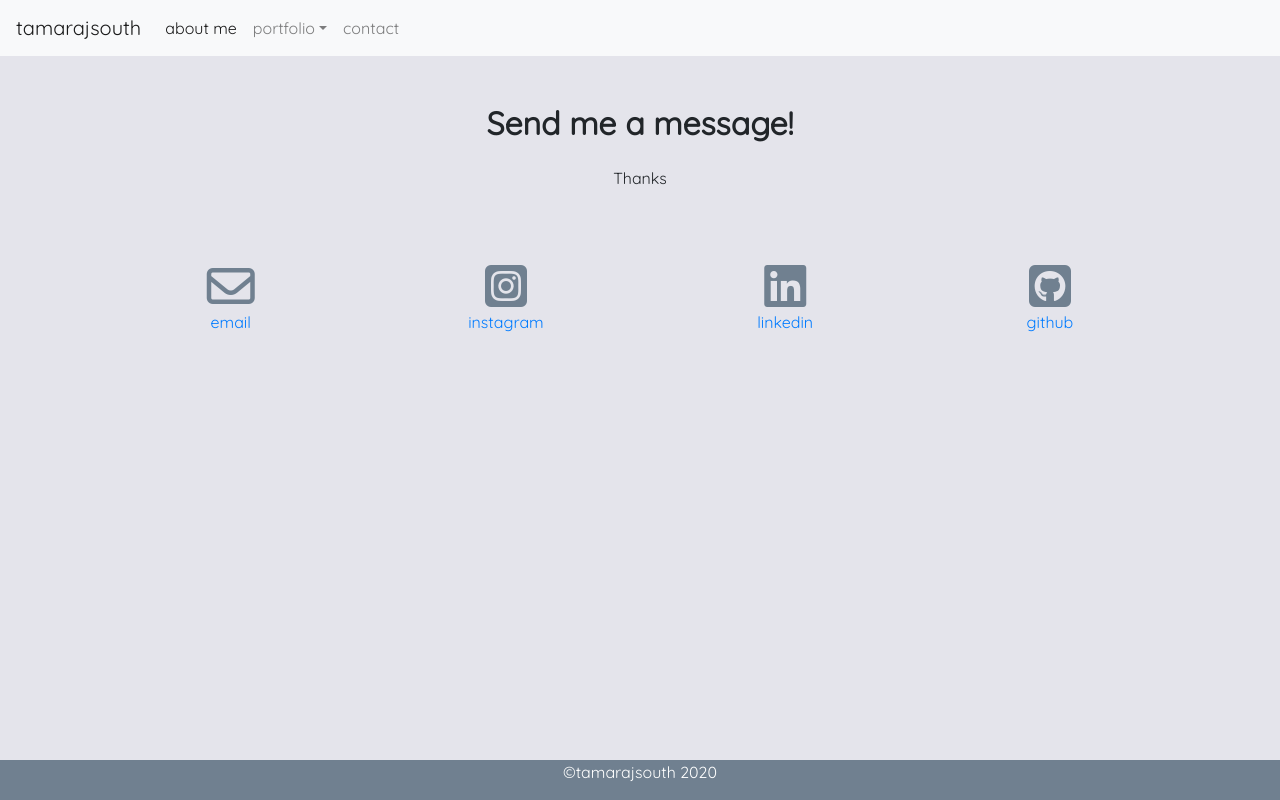
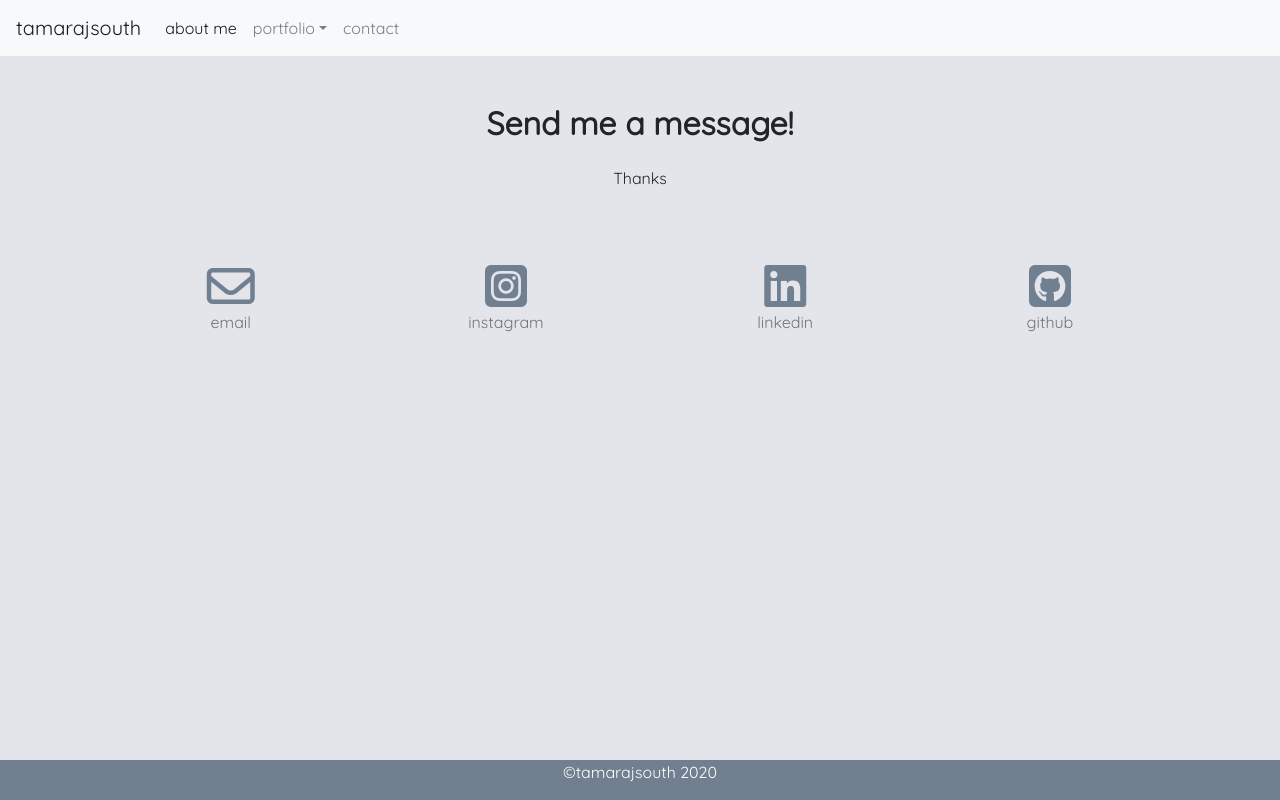
Before and after one commit to Tamarajsouth/Responsive-Portfolio, a plain HTML site: page contact.html in a window 1280 px wide. Drawn offline with nearby package versions, Linux system fonts and the light colour scheme.

Commit message:
updates to contact.html

```diff
--- a/contact.html
+++ b/contact.html
@@ -104,13 +104,13 @@
         <div class="col-md-12 text-center">
             <br>
             <div class="d-flex justify-content-around">
-                <a href="mailto:tjeansouth@gmail.com"><i class="far fa-envelope fa-3x" style=color:slategrey></i><p>email</p></a>
+                <a href="mailto:tjeansouth@gmail.com"><i class="far fa-envelope fa-3x" style=color:slategrey></i><p class="text-secondary">email</p></a>
                 <a href="https://www.instagram.com/yeahtamara"><i class="fab fa-instagram-square fa-3x"
-                        style=color:slategrey></i><p>instagram</p></a>
+                        style=color:slategrey></i><p class="text-secondary">instagram</p></a>
                 <a href="https://www.linkedin.com/in/tamara-south-5174b4168"><i class="fab fa-linkedin fa-3x"
-                        style=color:slategrey></i><p>linkedin</p></a>
+                        style=color:slategrey></i><p class="text-secondary">linkedin</p></a>
                 <a href="https://github.com/Tamarajsouth"><i class="fab fa-github-square fa-3x"
-                        style=color:slategrey></i><p>github</p></a>
+                        style=color:slategrey></i><p class="text-secondary">github</p></a>
             </div>
         </div>
     </div>
```
